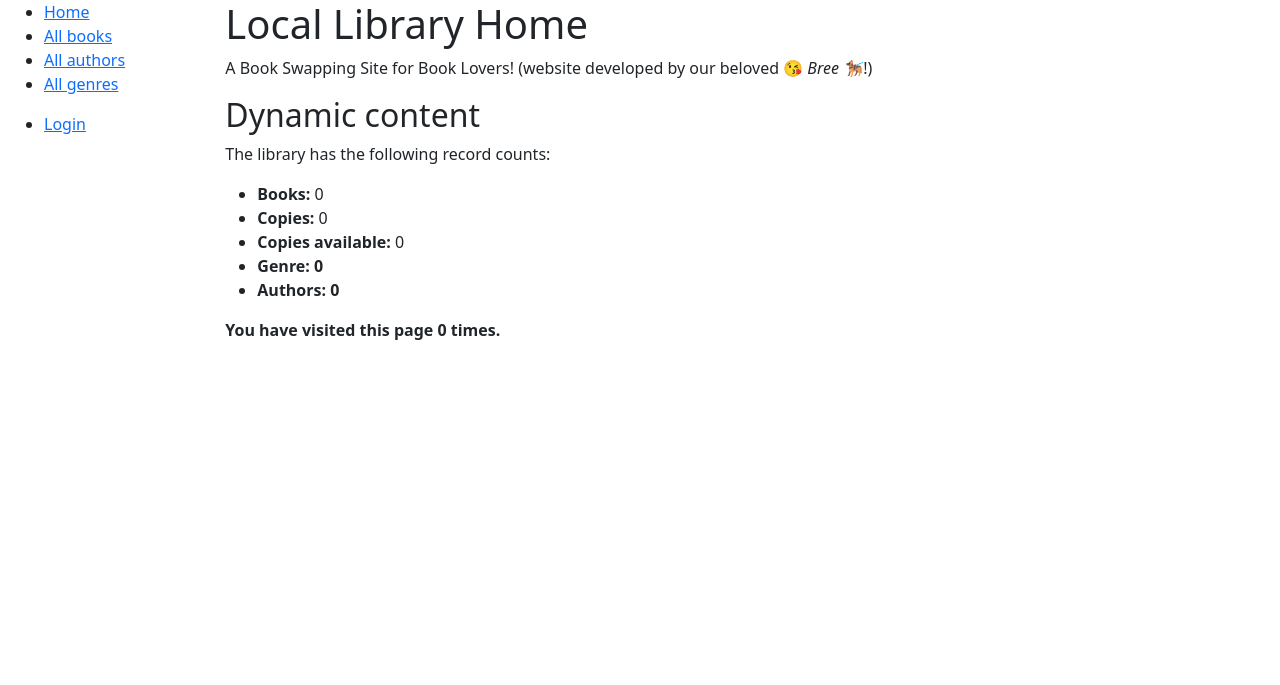
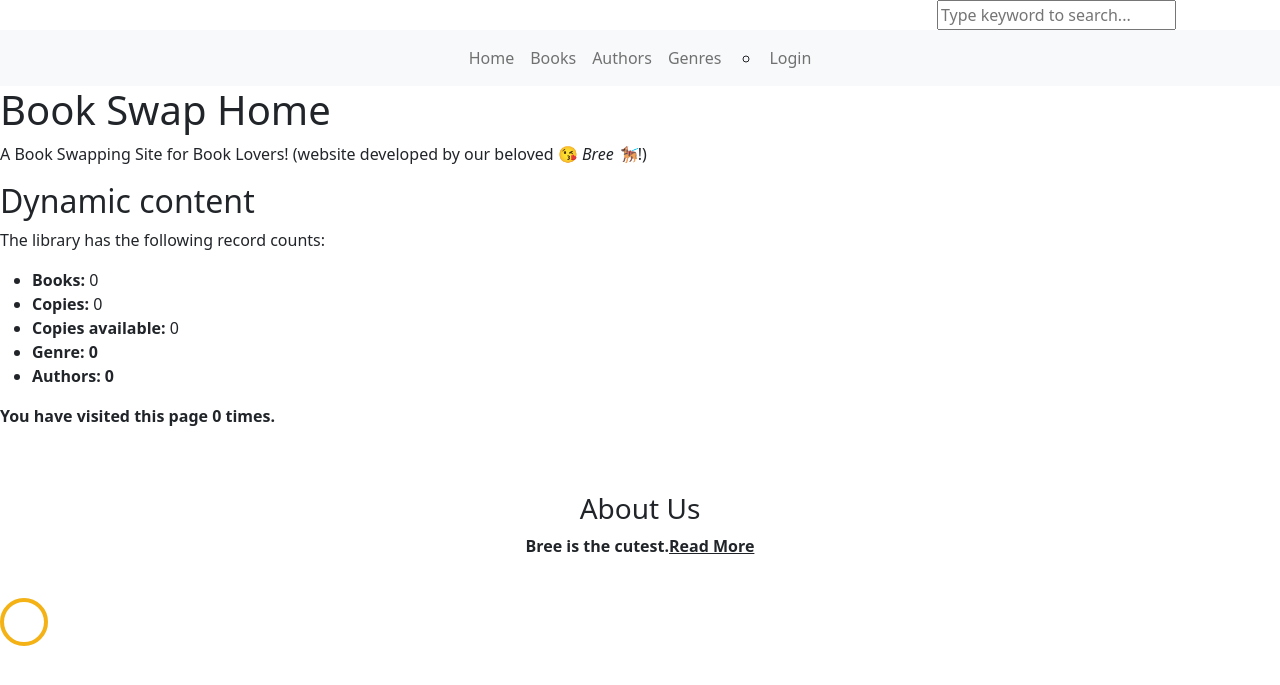
Before and after one commit to xkhanhnguyen/book-swap-project, a Django app: page /catalog/ in a window 1280 px wide. Shown: the top 685 px of the page. Run offline with Django 4.2, Linux system fonts and the light colour scheme; data that the repository does not hold is empty.

Commit message:
update homepage html

```diff
--- a/book_swap/settings.py
+++ b/book_swap/settings.py
@@ -21,10 +21,11 @@ BASE_DIR = Path(__file__).resolve().parent.parent
 # See https://docs.djangoproject.com/en/4.2/howto/deployment/checklist/
 
 # SECURITY WARNING: keep the secret key used in production secret!
-SECRET_KEY = "django-insecure-dwr_r-mi8z8g!s4l%=8d6rqfwlrr!quaks2+b!hm1b!^9fs&m#"
+SECRET_KEY = os.environ.get('DJANGO_SECRET_KEY', 'cg#p$g+j9tax!#a3cup@1$8obt2_+&k3q+pmu)5%asj6yjpkag')
 
 # SECURITY WARNING: don't run with debug turned on in production!
-DEBUG = True
+# DEBUG = True
+DEBUG = os.environ.get('DJANGO_DEBUG', '') != 'False'
 
 ALLOWED_HOSTS = []
 
--- a/catalog/templates/base_generic.html
+++ b/catalog/templates/base_generic.html
@@ -2,22 +2,64 @@
 <html lang="en">
   <head>
     {% block title %}
-      <title>Local Library</title>
+      <title>BookSwap</title>
     {% endblock %}
     <meta charset="utf-8" />
     <meta name="viewport" content="width=device-width, initial-scale=1" />
+    <link href="https://fonts.googleapis.com/css?family=Josefin+Sans:300, 400,700|Inconsolata:400,700" rel="stylesheet">
+
     <link
       href="https://cdn.jsdelivr.net/npm/bootstrap@5.1.3/dist/css/bootstrap.min.css"
       rel="stylesheet"
       integrity="sha384-1BmE4kWBq78iYhFldvKuhfTAU6auU8tT94WrHftjDbrCEXSU1oBoqyl2QvZ6jIW3"
       crossorigin="anonymous" />
-    <!-- Add additional CSS in static file -->
+      <!-- Add additional CSS in static file -->
     {% load static %}
     <link rel="stylesheet" href="{% static 'css/styles.css' %}" />
+
+    <link rel="Site icon" type="image/png" href="{% static 'images/EK-NonCircle.png' %}"/>
   </head>
   <body>
-    <div class="container-fluid">
-      <div class="row">
+    <header role="banner">
+      <div class="top-bar">
+          <div class="container">
+              <div class="row">
+                  <div class="col-9 social">
+                  </div>
+                  <div class="col-3 search-top">
+                      <!-- <a href="#"><span class="fa fa-search"></span></a> -->
+                      <form action="{% url 'books' %}" method="GET" class="search-top-form">
+                          <span class="icon fa fa-search"></span>
+                          <input type="text" name="query" id="s" placeholder="Type keyword to search...">
+                      </form>
+                  </div>
+              </div>
+          </div>
+      </div>
+
+
+      <nav class="navbar navbar-expand-md  navbar-light bg-light">
+        <div class="container">
+
+            <div class="collapse navbar-collapse" id="navbarMenu">
+                <ul class="navbar-nav mx-auto">
+                    <li class="nav-item">
+                        <a class="nav-link" href="{% url 'index' %}">Home</a>
+                    </li class="center">
+                    <li class="nav-item">
+                        <a class="nav-link" href="{% url 'books' %}">Books</a>
+                    </li>
+                    <li class="nav-item">
+                        <a class="nav-link" href="{% url 'authors' %}">Authors</a>
+                    </li>
+                    <li class="nav-item">
+                        <a class="nav-link" href="{% url 'genres' %}">Genres</a>
+                    </li>
+
+
+
+    <!-- <div class="navbar navbar-expand-md  navbar-light bg-light">
+      <div class="container">
         <div class="col-sm-2">
           {% block sidebar %}
             <ul class="sidebar-nav">
@@ -25,22 +67,22 @@
               <li><a href="{% url 'books' %}">All books</a></li>
               <li><a href="{% url 'authors' %}">All authors</a></li>
               <li><a href="{% url 'genres' %}">All genres</a></li>
-            </ul>
-            <ul class="sidebar-nav">
+            </ul> -->
+            <ul class="nav-item">
               {% if user.is_authenticated %}
               <li>User: {{ user.get_username }}</li>
 
-              <li><a href="{% url 'my-swapped-book' %}">My Swapped Books</a></li>
+              <li><a class="nav-link" href="{% url 'my-swapped-book' %}">My Swapped Books</a></li>
 
-              <li><a href="{% url 'logout' %}?next={{ request.path }}">Logout</a></li>
+              <li><a class="nav-link" href="{% url 'logout' %}?next={{ request.path }}">Logout</a></li>
               {% else %}
-              <li><a href="{% url 'login' %}?next={{ request.path }}">Login</a></li>
+              <li><a class="nav-link"href="{% url 'login' %}?next={{ request.path }}">Login</a></li>
               {% endif %}
             </ul>
 
               {% if user.is_staff %}
                 <hr>
-                  <ul class="sidebar-nav">
+                  <ul class="nav-item">
                     <li>Staff</li>
                       {% if perms.catalog.can_mark_swapped %}
                       <li><a href="{% url 'all-books' %}">All books</a></li>
@@ -50,9 +92,29 @@
 
           {% endblock %}
         </div>
-        <div class="col-sm-10 ">
+
+        </header>
+        <!-- END header -->
+
           {% block content %}{% endblock %}
-
+        <footer class="site-footer w-100 pb-4 pt-5">
+          <div class="container">
+              <div class="row">
+                  <div class="col-md-12 text-center">
+                      <h3>About Us</h3>
+                      <p>Bree is the cutest.<u>Read More</u></a> </p>
+                  </div>
+              </div>
+          </div>
+      </footer>
+        <!-- END footer -->
+        <div id="loader" class="show fullscreen">
+        <svg class="circular" width="48px" height="48px">
+            <circle class="path-bg" cx="24" cy="24" r="22" fill="none" stroke-width="4" stroke="#eeeeee"/>
+            <circle class="path" cx="24" cy="24" r="22" fill="none" stroke-width="4" stroke-miterlimit="10" stroke="#f4b214"/>
+        </svg>
+    </div>
+    </div>
           {% block pagination %}
             {% if is_paginated %}
                 <div class="pagination">
--- a/catalog/templates/index.html
+++ b/catalog/templates/index.html
@@ -1,7 +1,7 @@
 {% extends "base_generic.html" %}
 
 {% block content %}
-  <h1>Local Library Home</h1>
+  <h1>Book Swap Home</h1>
   <p>
     A Book Swapping Site for Book Lovers!
     (website developed by our beloved 😘
--- a/catalog/urls.py
+++ b/catalog/urls.py
@@ -31,4 +31,5 @@ urlpatterns = [
     path('book/create/', views.BookCreate.as_view(), name='book-create'),
     path('book/<int:pk>/update/', views.BookUpdate.as_view(), name='book-update'),
     path('book/<int:pk>/delete/', views.BookDelete.as_view(), name='book-delete'),
+
 ]
--- a/catalog/views.py
+++ b/catalog/views.py
@@ -20,6 +20,7 @@ from django.views.generic.edit import CreateView, UpdateView, DeleteView
 from django.urls import reverse_lazy
 from catalog.models import Author
 from catalog.models import Book
+
 
 
 def index(request):
```
Also changed, not shown: templates/registration/login.html (+17 -14 lines), README.md, catalog/migrations/0010_remove_author_date_of_death.py (added), 1 other file.
